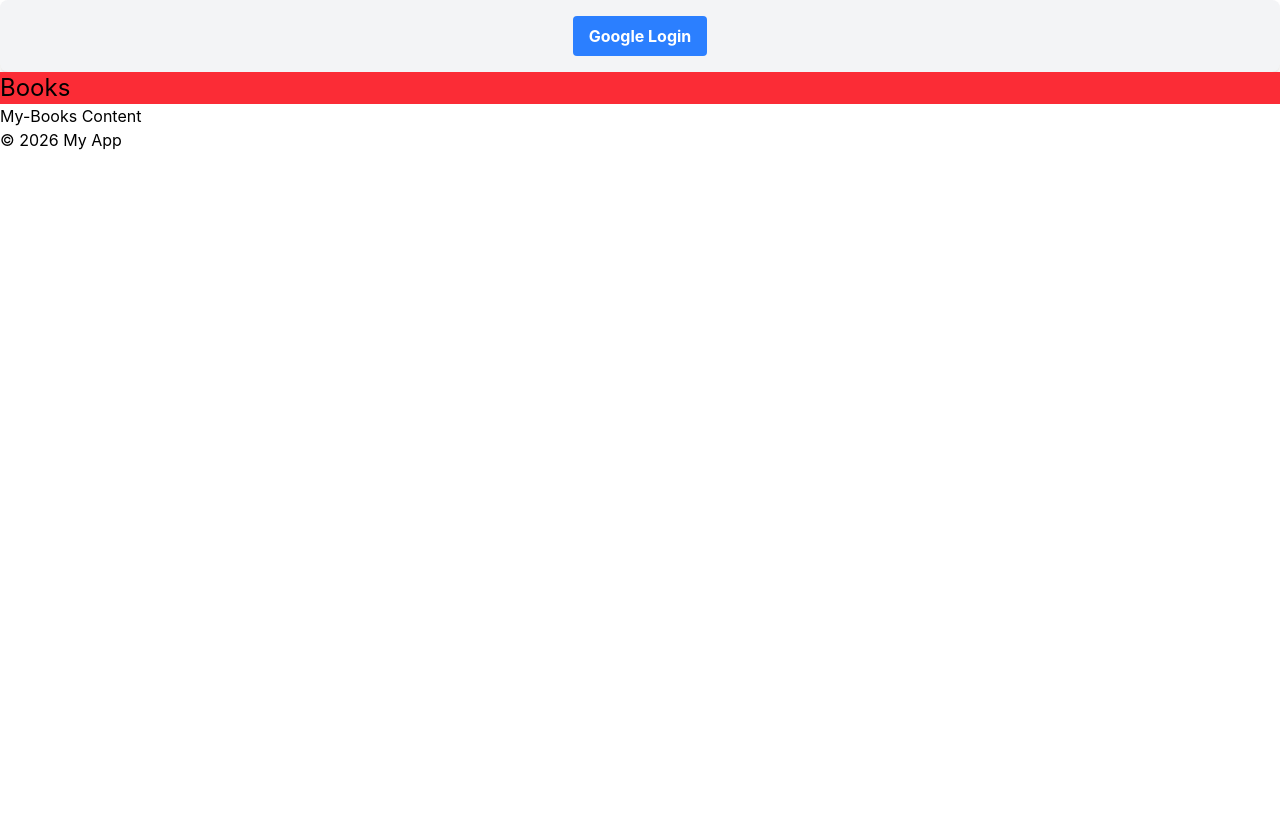
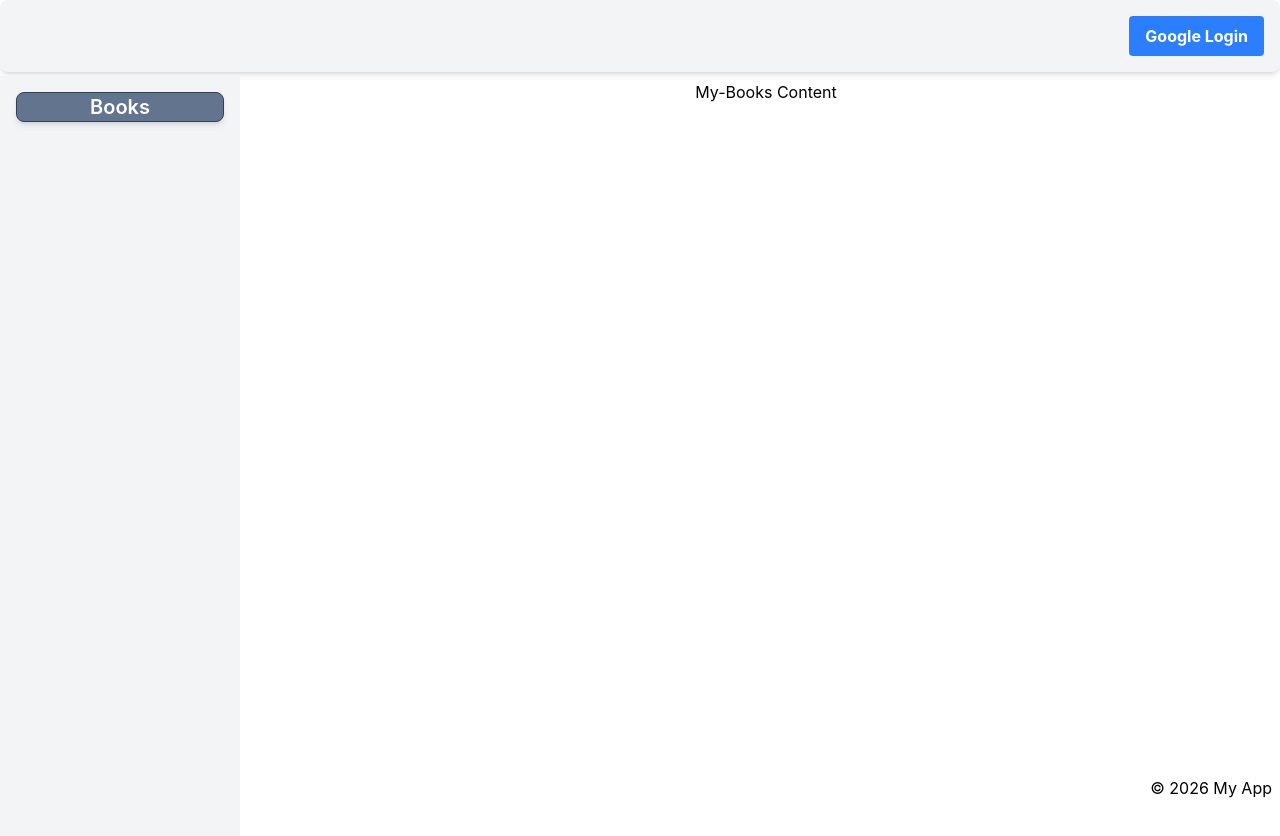
Before and after one commit to Luffy1087-2/my-books, a React (Vite) app: page /books in a window 1280 px wide. Shown: the top 836 px of the page. Before the commit the page ends 800 px from the top, so only its background shows below. Built offline with nearby package versions, Linux system fonts and the light colour scheme.

Commit message:
chore: css

```diff
--- a/src/components/Layout.component.tsx
+++ b/src/components/Layout.component.tsx
@@ -17,11 +17,15 @@ export default function Layout() {
         <header>
           <UserBar setUserState={setUserState} />
         </header>
-        <main>
-          <NavBar></NavBar>
-          <Outlet />
+        <main className='flex flex-row items-start my-0 gap-3'>
+          <div className='h-screen'>
+            <NavBar />
+          </div>
+          <div className='content w-full text-center pt-2'>
+            <Outlet />
+          </div>
         </main>
-        <footer>
+        <footer className='fixed bottom-0 right-0 mr-2'>
           <p>&copy; 2026 My App</p>
         </footer>
       </div>
--- a/src/components/NavBar.component.tsx
+++ b/src/components/NavBar.component.tsx
@@ -6,13 +6,15 @@ export default function NavBar() {
   const user = useContext(UserContext);
 
   return (
-    <ul>
-      <li className='bg-red-500 text-2xl'>
-        <Link to={"/books"}>Books</Link>
-      </li>
-      <li className='bg-green-700 text-2xl' style={{ display: user ? 'list-item' : 'none' }}>
-        <Link to={"/add-new-book"}>Add new book</Link>
-      </li>
-    </ul>
+    <div className=" bg-gray-100 p-4 flex flex-col gap-2 mt-1 w-60 h-full">
+      <button className="bg-slate-500 hover:bg-slate-700 text-white text-xl font-semibold rounded-lg shadow-md transition-all duration-200 w-full border border-slate-700 hover:shadow-lg">
+        <Link to="/books" className="block w-full h-full">Books</Link>
+      </button>
+      {user && (
+        <button className="bg-slate-500 hover:bg-slate-600 text-white text-xl font-semibold rounded-lg shadow-md transition-all duration-200 w-full border border-slate-600 hover:shadow-lg">
+          <Link to="/add-new-book" className="block w-full h-full">New book</Link>
+        </button>
+      )}
+    </div>
   );
 }
--- a/src/components/UserBar.component.tsx
+++ b/src/components/UserBar.component.tsx
@@ -9,7 +9,7 @@ export default function UserBar({ setUserState }: {
   const user = useContext(UserContext);
 
   return (
-    <div className="flex items-center justify-center p-4 bg-gray-100 rounded-lg shadow-md">
+    <div className="userBar flex items-center justify-end p-4 bg-gray-100 rounded-lg shadow-md">
       {!sessionStorage.getItem('userToken') && (
         <SSOGoogleLoginButton
           setUserState={setUserState}
@@ -23,7 +23,7 @@ export default function UserBar({ setUserState }: {
             className="w-10 h-10 rounded-full"
           />
           <h1 className="text-xl font-semibold text-gray-800">
-            Ciao, {user.name}!
+            Hi, {user.name}!
           </h1>
         </div>
       )}
```
Also changed, not shown: 1 other file (tests, documents, lock files or other folders).
